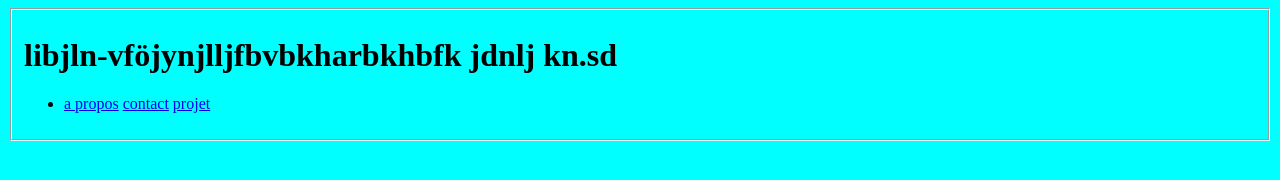
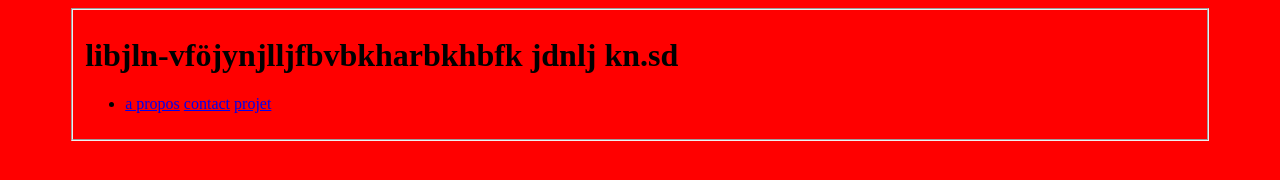
Before and after one commit to allys-m/mblog, a plain HTML site: page index.html in a window 1280 px wide. Drawn offline with Linux system fonts and the light colour scheme.

Commit message:
Update mIndex.css

```diff
--- a/SRC/CSS/mIndex.css
+++ b/SRC/CSS/mIndex.css
@@ -1,3 +1,8 @@
-body {
-   background-color: cyan;
+@media only screen and (orientation: landscape) {
+   body {
+      background-color: red;
+   }
+   #fldContent {
+      margin-left: 5%; margin-right: 5%;
+   }
 }
```
